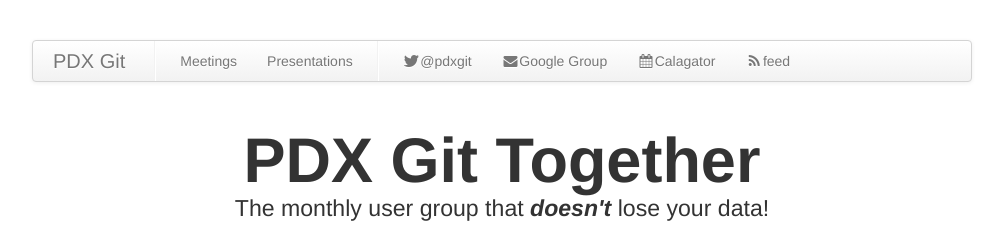
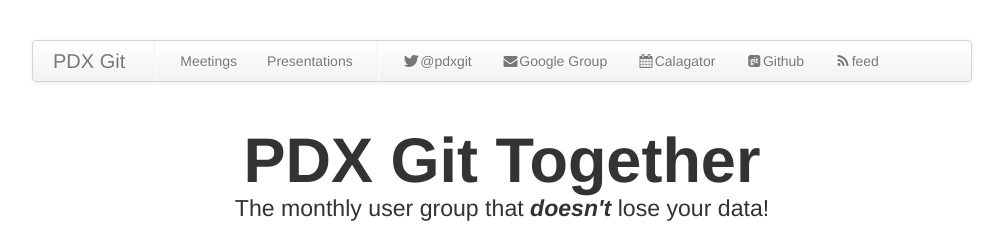
Before and after one commit to pdxgit/pdxgit.github.com, a Jekyll site: the page built from index.html, in a window 1280 px wide. Shown: the top 245 px of the page, without its empty margins (138-1141 px from the left). Built offline with Jekyll 4.4.1, drawn with Linux system fonts in a browser that asks for light colours; Markdown is read by kramdown in place of the engine named in the settings.

Commit message:
Add a link to github

```diff
--- a/_includes/_navbar.html
+++ b/_includes/_navbar.html
@@ -9,6 +9,7 @@
       <li><a href='http://twitter.com/pdxgit'><span class='icon-twitter'></span>@pdxgit</a></li>
       <li><a href='http://groups.google.com/group/pdxgit'><span class='icon-envelope-alt'></span>Google Group</a></li>
       <li><a href='http://calagator.org/events/search?query=pdxgit'><span class='icon-calendar'></span>Calagator</a></li>
+      <li><a href="https://github.com/pdxgit/pdxgit.github.com"><span class="icon-github-sign"></span>Github</a></li>
       <li><a href='/atom.xml'><span class='icon-rss'></span>feed</a>
     </ul>
   </div>
```
